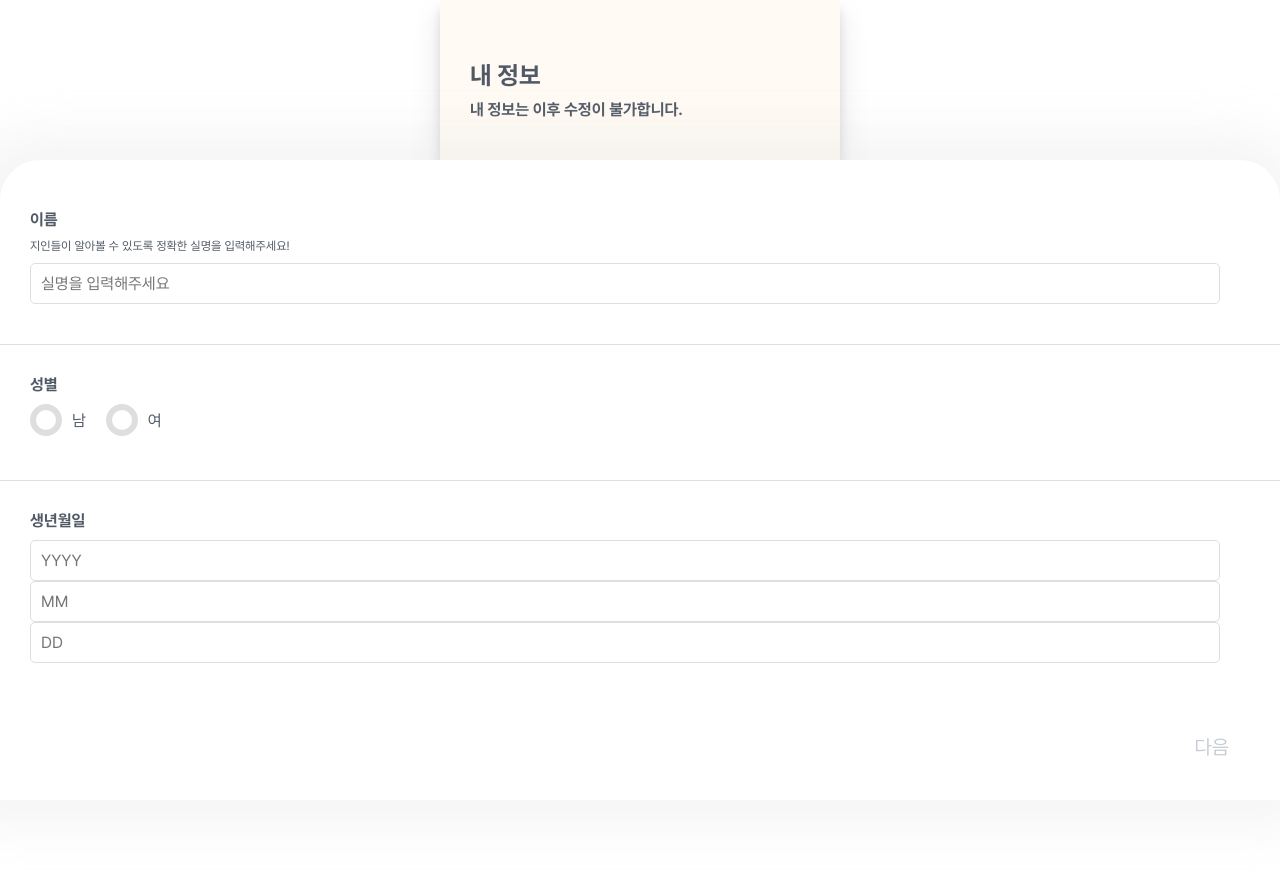
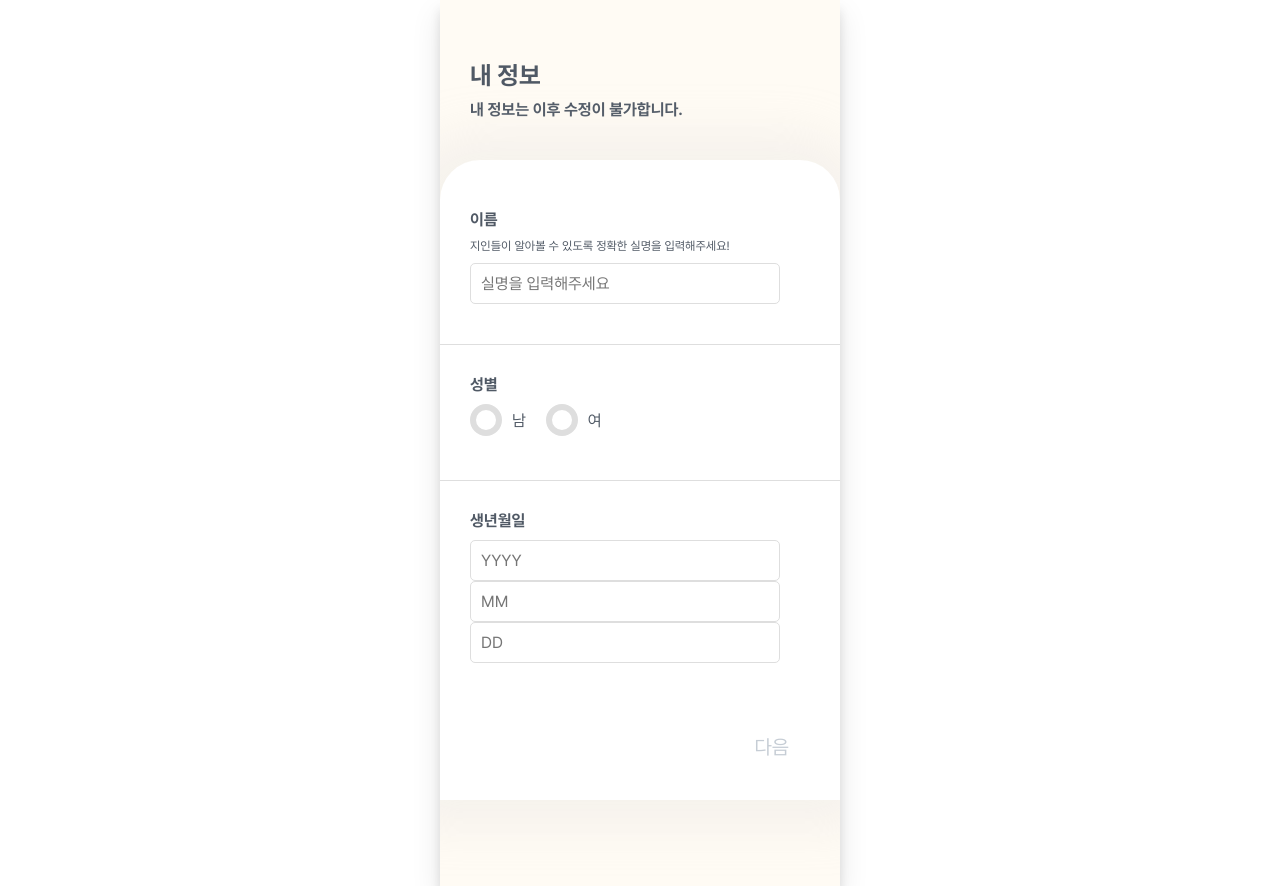
Before and after one commit to zinzin-team/zinzin, a React (Create React App) app in the folder Frontend/zin-zin/: page /signup/info in a window 1280 px wide. Before the commit the page ends 800 px from the top, so only its background shows below. Built offline with nearby package versions, Linux system fonts and the light colour scheme; no server answers.

Commit message:
Design: [FE] Info css 수정

```diff
--- a/Frontend/zin-zin/src/components/signup/Info.module.css
+++ b/Frontend/zin-zin/src/components/signup/Info.module.css
@@ -1,11 +1,16 @@
 .container {
-  padding: 20px;
-  position: relative;
-  height: 100%;
+  min-width: 320px; /* 최소 너비 설정 */
+  min-height: 600px; /* 최소 높이 설정 */
   width: 100%;
+  height: 100vh;
   display: flex;
   flex-direction: column;
+  justify-content: center;
+  align-items: center;
+  box-sizing: border-box;
+  position: relative;
 }
+
 
 .infoContainer {
   border-radius: 40px 40px 0 0;
@@ -13,12 +18,15 @@
   padding: 20px 0 0 0;
   box-shadow: -6px 0px 47px 27px rgba(217, 217, 217, 0.26);
   width: 100%;
-  height: 80%;
-  position: fixed;
-  bottom: 0;
+  max-width: 100%;
+  height: 80%; /* 부모 요소 높이의 80%를 차지 */
+  position: absolute; /* 부모 요소의 바닥에 고정 */
+  bottom: 0; /* 바닥에 붙이기 */
   left: 0;
   overflow-y: auto;
+  box-sizing: border-box;
 }
+
 
 .title {
   font-family: 'Pretendard', sans-serif;
@@ -82,7 +90,7 @@
 }
 
 .inputGroup input[type="radio"] {
-  display: none; /* 기본 라디오 버튼 숨김 */
+  display: none;
 }
 
 .radioLabel {
```
